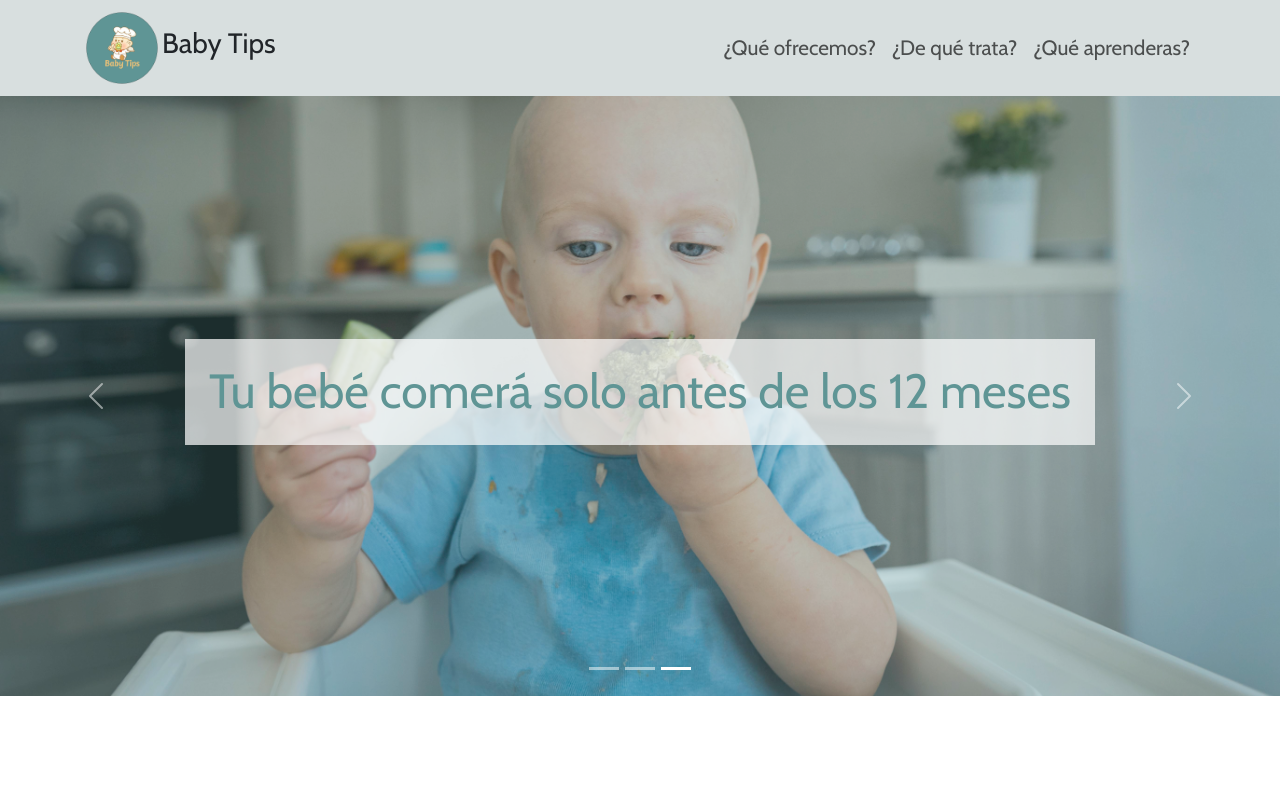
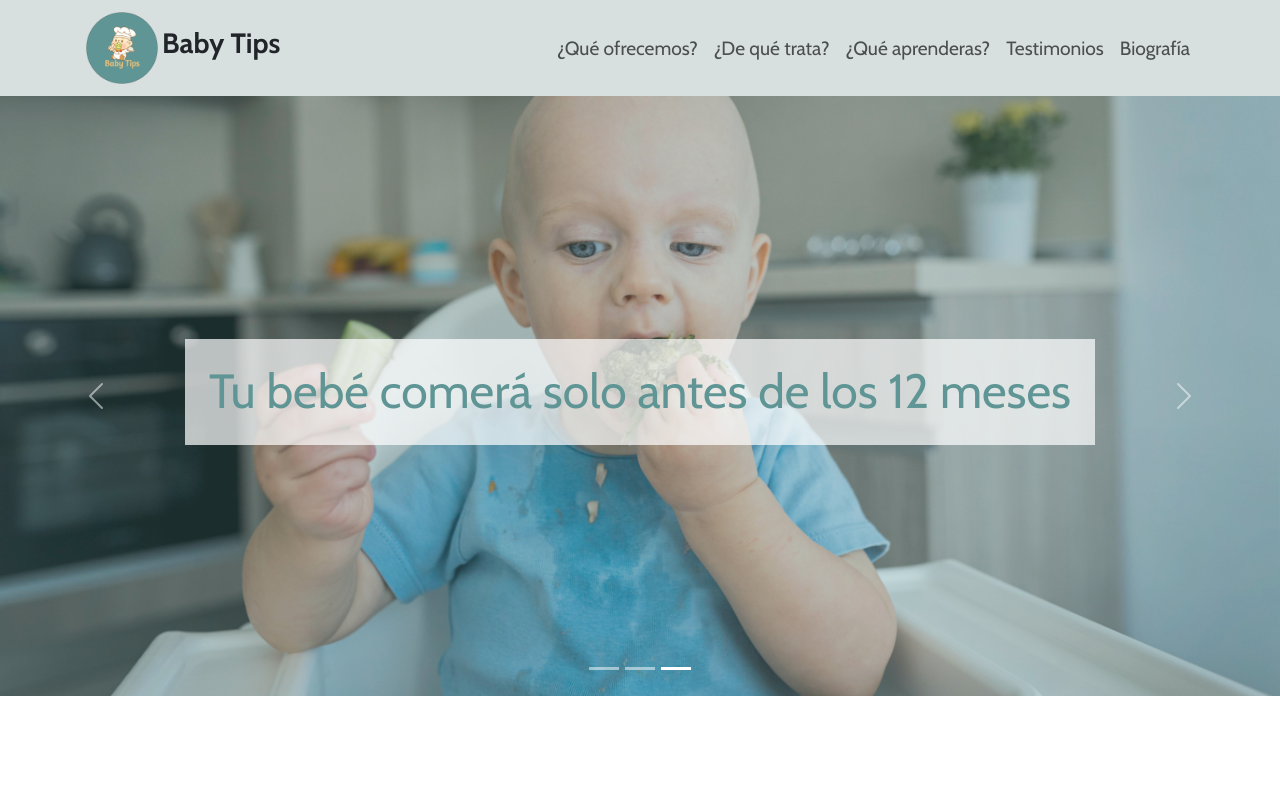
Before and after one commit to NachoXS15/babyTips-Site, a React (Vite) app: page / in a window 1280 px wide. Shown: the top 795 px of the page. Built offline with nearby package versions, Linux system fonts and the light colour scheme.

Commit message:
fixed minor bugs

```diff
--- a/src/components/Banner.jsx
+++ b/src/components/Banner.jsx
@@ -17,7 +17,7 @@ export default function Banner() {
                                 fontSize: "3em",
                             }}
                         >
-                            Con nuestro metodo de auto-aprendizaje
+                            Con nuestro método de auto-aprendizaje
                         </h1>
                     </div>
                 </div>
@@ -35,7 +35,7 @@ export default function Banner() {
                                 fontSize: "3em",
                             }}
                         >
-                            Y nuestro metodo de auto-regulación
+                            Y nuestro método de auto-regulación
                         </h1>
                     </div>
                 </div>
--- a/src/components/Bio.jsx
+++ b/src/components/Bio.jsx
@@ -4,7 +4,7 @@ import { Container, Button } from 'react-bootstrap'
 function Bio() {
     return (
         <>
-            <Container className='mt-4'>
+            <Container className='mt-4' id='biografia'>
                 <h2 className='text-center text-primary' style={{ fontWeight: 700 }}>Biografía</h2>
                 <hr />
                 <div className='container d-flex justify-content-between mt-4' style={{ width: '80%', flexWrap: 'wrap', gap: '1em' }}>
--- a/src/components/Header.jsx
+++ b/src/components/Header.jsx
@@ -8,14 +8,16 @@ export default function Header() {
             <Container>
                 <div className="d-flex align-items-center">
                     <img src={BabyTipsLogo} width={80} />
-                    <h3 className="d-inline">Baby Tips</h3>
+                    <h3 className="d-inline" style={{fontWeight: 700}}>Baby Tips</h3>
                 </div>
                 <Navbar.Toggle aria-controls="basic-navbar-nav" />
                 <Navbar.Collapse id="basic-navbar-nav">
                     <Nav className="navbar-nav ms-auto mb-2 mb-lg-0 text-center">
-                        <Nav.Link style={{fontSize: '1.3em'}} href="#guia">¿Qué ofrecemos?</Nav.Link>
-                        <Nav.Link style={{fontSize: '1.3em'}} href="#info">¿De qué trata?</Nav.Link>
-                        <Nav.Link style={{fontSize: '1.3em'}} href="#modulos">¿Qué aprenderas?</Nav.Link>
+                        <Nav.Link style={{fontSize: '1.2em'}} href="#guia">¿Qué ofrecemos?</Nav.Link>
+                        <Nav.Link style={{fontSize: '1.2em'}} href="#info">¿De qué trata?</Nav.Link>
+                        <Nav.Link style={{fontSize: '1.2em'}} href="#modulos">¿Qué aprenderas?</Nav.Link>
+                        <Nav.Link style={{fontSize: '1.2em'}} href="#testimonios">Testimonios</Nav.Link>
+                        <Nav.Link style={{fontSize: '1.2em'}} href="#biografia">Biografía</Nav.Link>
                     </Nav>
                 </Navbar.Collapse>
             </Container>
--- a/src/components/Testimonials.jsx
+++ b/src/components/Testimonials.jsx
@@ -9,7 +9,7 @@ import video15 from '../assets/bg/15.mp4'
 function Testimonials() {
   return (
     <>
-        <div className='w-75 mb-4' style={{margin: '0 auto'}}>
+        <div className='w-75 mb-4' style={{margin: '0 auto'}} id='testimonios'>
             <h2 className='text-center text-primary' style={{fontWeight: 700}}>Testimonios</h2>
             <p className='text-center' style={{ fontSize: "1.2em" }}>Aquí encontrarás testimonios de madres que han elegido nuestro curso y han logardo
                 mejorar la alimentación de sus bebés!
--- a/src/components/modules/Module.jsx
+++ b/src/components/modules/Module.jsx
@@ -5,7 +5,7 @@ export default function Module({ title, desc, url }) {
     return (
         <>
             <Accordion>
-                <Accordion.Item eventKey="0" className="bg-primary">
+                <Accordion.Item eventKey="0">
                     <Accordion.Header>Modulo 1:</Accordion.Header>
                     <Accordion.Body>
                         <ul style={{ listStyle: "none", paddingLeft: "0" }}>
@@ -104,6 +104,8 @@ export default function Module({ title, desc, url }) {
                             <li>Video 4 - ¿Cómo elegir platos y vasos?.</li>
                             <br />
                             <li>Al unirte a nuestro curso, tendrás acceso a una comunidad de padres en la misma situación. Comparte tus experiencias, obtén consejos y apoyo de otros padres que están pasando por la misma etapa.</li>
+                            <br />
+                            <li>Accederás al certificado avalado por Hotmart y Seminarios Online.</li>
                         </ul>
                     </Accordion.Body>
                 </Accordion.Item>
```
